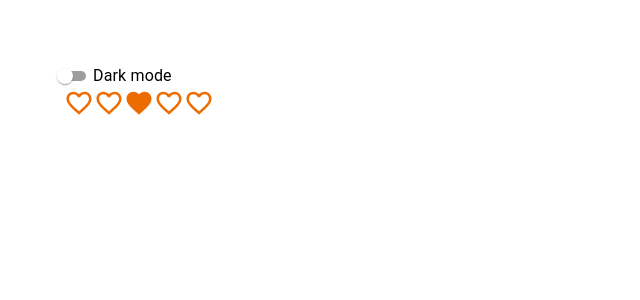
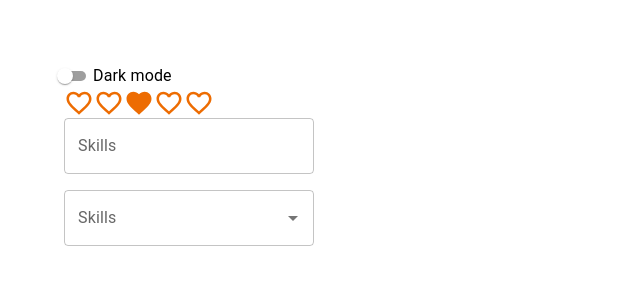
Before and after one commit to moonshadow95/mui-examples, a React (Create React App) app: page / in a window 1280 px wide. Shown: the top 300 px of the page, without its empty margins (0-640 px from the left). Built offline with nearby package versions, Linux system fonts and the light colour scheme.

Commit message:
AutoComplete

```diff
--- a/src/App.tsx
+++ b/src/App.tsx
@@ -8,6 +8,7 @@
 import MuiCheckbox from "./components/MuiCheckbox";
 import MuiSwitch from "./components/MuiSwitch";
 import MuiRating from "./components/MuiRating";
+import MuiAutoComplete from "./components/MuiAutoComplete";
 
 function App() {
     return (
@@ -20,6 +21,7 @@
             {/*<MuiCheckbox/>*/}
             <MuiSwitch/>
             <MuiRating/>
+            <MuiAutoComplete/>
         </div>
     );
 }
--- /dev/null
+++ b/src/components/MuiAutoComplete.tsx
@@ -0,0 +1,39 @@
+import React, {useState} from 'react';
+import {Autocomplete, Box, Stack, TextField} from "@mui/material";
+
+type Skill = {
+    id: number
+    label: string
+}
+
+const skills = ['HTML', 'CSS', 'JavaScript', 'TypeScript']
+
+const skillsOptions = skills.map((skill, index) => ({
+    id: index + 1, label: skill
+}))
+
+const MuiAutoComplete = () => {
+    const [value, setValue] = useState<string | null>(null);
+    const [skill, setSkill] = useState<Skill | null>(null);
+    console.log({value})
+    console.log({skill})
+    return (
+        <Stack spacing={2} width='250px'>
+            <Autocomplete
+                renderInput={(params) => <TextField {...params} label='Skills'/>}
+                options={skills}
+                value={value}
+                onChange={(event: any, newValue: string | null) => setValue(newValue)}
+                freeSolo
+            />
+            <Autocomplete
+                renderInput={(params) => <TextField {...params} label='Skills'/>}
+                options={skillsOptions}
+                value={skill}
+                onChange={(event: any, newValue: Skill | null) => setSkill(newValue)}
+            />
+        </Stack>
+    )
+};
+
+export default MuiAutoComplete;
```
